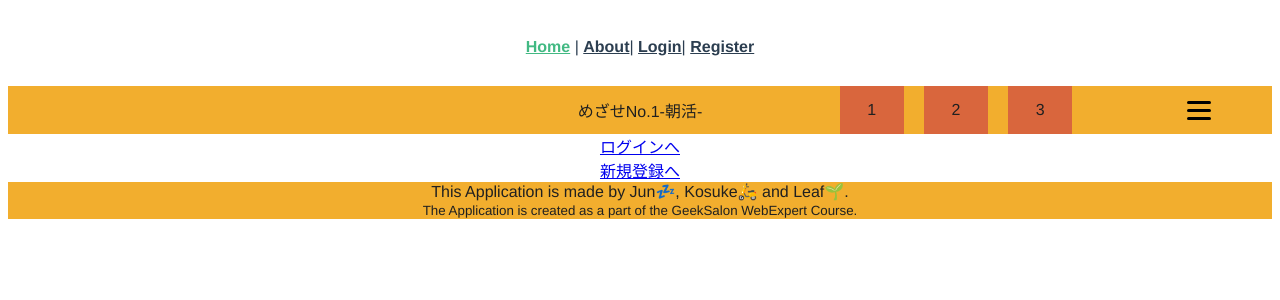
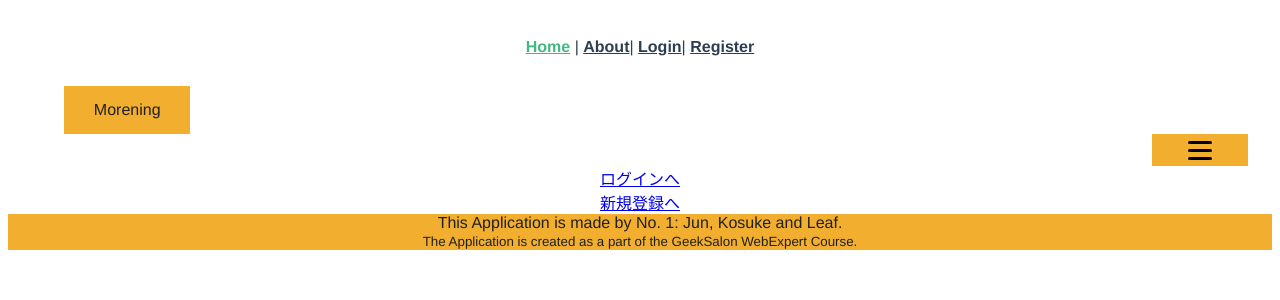
Before and after one commit to webex15-team-1/number-one, a Vue app: page / in a window 1280 px wide. Shown: the top 300 px of the page. Built offline with nearby package versions, Linux system fonts and the light colour scheme.

Commit message:
ヘッダーを横長から小さくした.

```diff
--- a/src/components/ChangeableFooter.vue
+++ b/src/components/ChangeableFooter.vue
@@ -8,7 +8,7 @@
   >
     <div>
       This Application is made by
-      <span class="names">Jun💤, Kosuke🛵 and Leaf🌱</span>.
+      <span class="names">No. 1: Jun, Kosuke and Leaf</span>.
     </div>
     <small
       >The Application is created as a part of the GeekSalon WebExpert
--- a/src/components/ChangeableHeader.vue
+++ b/src/components/ChangeableHeader.vue
@@ -1,36 +1,10 @@
 <template>
   <div class="header" :style="{ backgroundColor: colorSettings.bannerColor }">
     <span class="title header-title" :style="{ color: colorSettings.textColor }"
-      >めざせNo.1-朝活-</span
+      >Morening</span
     >
-    <div class="header-button-container">
-      <div
-        class="header-button"
-        :style="{
-          backgroundColor: colorSettings.buttonColor,
-        }"
-      >
-        <span :style="{ color: colorSettings.textColor }">1</span>
-      </div>
-      <div
-        class="header-button"
-        :style="{
-          backgroundColor: colorSettings.buttonColor,
-        }"
-      >
-        <span :style="{ color: colorSettings.textColor }">2</span>
-      </div>
-      <div
-        class="header-button"
-        :style="{
-          backgroundColor: colorSettings.buttonColor,
-        }"
-      >
-        <span :style="{ color: colorSettings.textColor }">3</span>
-      </div>
-    </div>
-    <hamburger-menu />
   </div>
+  <hamburger-menu />
 </template>
 <script>
 import HamburgerMenu from "./HamburgerMenu.vue"
@@ -48,11 +22,11 @@ export default {
 </script>
 <style scoped>
 .header {
-  position: relative;
-  width: 100%;
+  position: sticky;
+  width: 10%;
   height: 3em;
-  top: 0%;
-
+  top: 5%;
+  left: 5%;
   text-align: center;
 }
 .header-title {
@@ -87,8 +61,8 @@ export default {
   transform: translate(-50%, -50%);
 }
 .hamburger-container {
-  position: absolute;
-  right: 2%;
-  top: 0.5em;
+  position: sticky;
+  left: 90%;
+  top: 5%;
 }
 </style>
```
